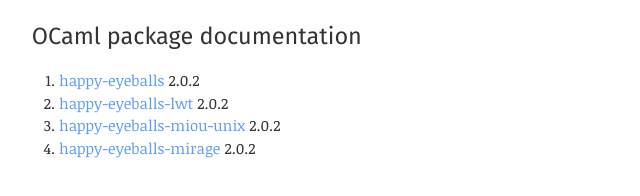
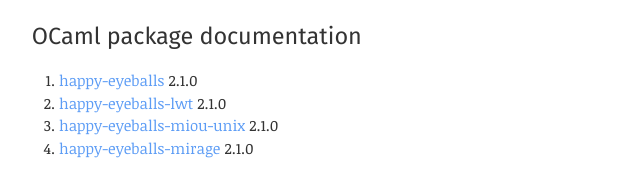
Before and after one commit to robur-coop/happy-eyeballs, a plain HTML site: page index.html in a window 1280 px wide. Shown: the full height of the page, 0-640 px from the left. Drawn offline with Linux system fonts and the light colour scheme.

Commit message:
Update happy-eyeballs doc to 2.1.0.

```diff
--- a/index.html
+++ b/index.html
@@ -11,10 +11,10 @@
       <div class="by-name">
       <h2>OCaml package documentation</h2>
       <ol>
-      <li><a href="happy-eyeballs/index.html">happy-eyeballs</a> <span class="version">2.0.2</span></li>
-      <li><a href="happy-eyeballs-lwt/index.html">happy-eyeballs-lwt</a> <span class="version">2.0.2</span></li>
-      <li><a href="happy-eyeballs-miou-unix/index.html">happy-eyeballs-miou-unix</a> <span class="version">2.0.2</span></li>
-      <li><a href="happy-eyeballs-mirage/index.html">happy-eyeballs-mirage</a> <span class="version">2.0.2</span></li>
+      <li><a href="happy-eyeballs/index.html">happy-eyeballs</a> <span class="version">2.1.0</span></li>
+      <li><a href="happy-eyeballs-lwt/index.html">happy-eyeballs-lwt</a> <span class="version">2.1.0</span></li>
+      <li><a href="happy-eyeballs-miou-unix/index.html">happy-eyeballs-miou-unix</a> <span class="version">2.1.0</span></li>
+      <li><a href="happy-eyeballs-mirage/index.html">happy-eyeballs-mirage</a> <span class="version">2.1.0</span></li>
       </ol>
       </div>
     </main>
```
